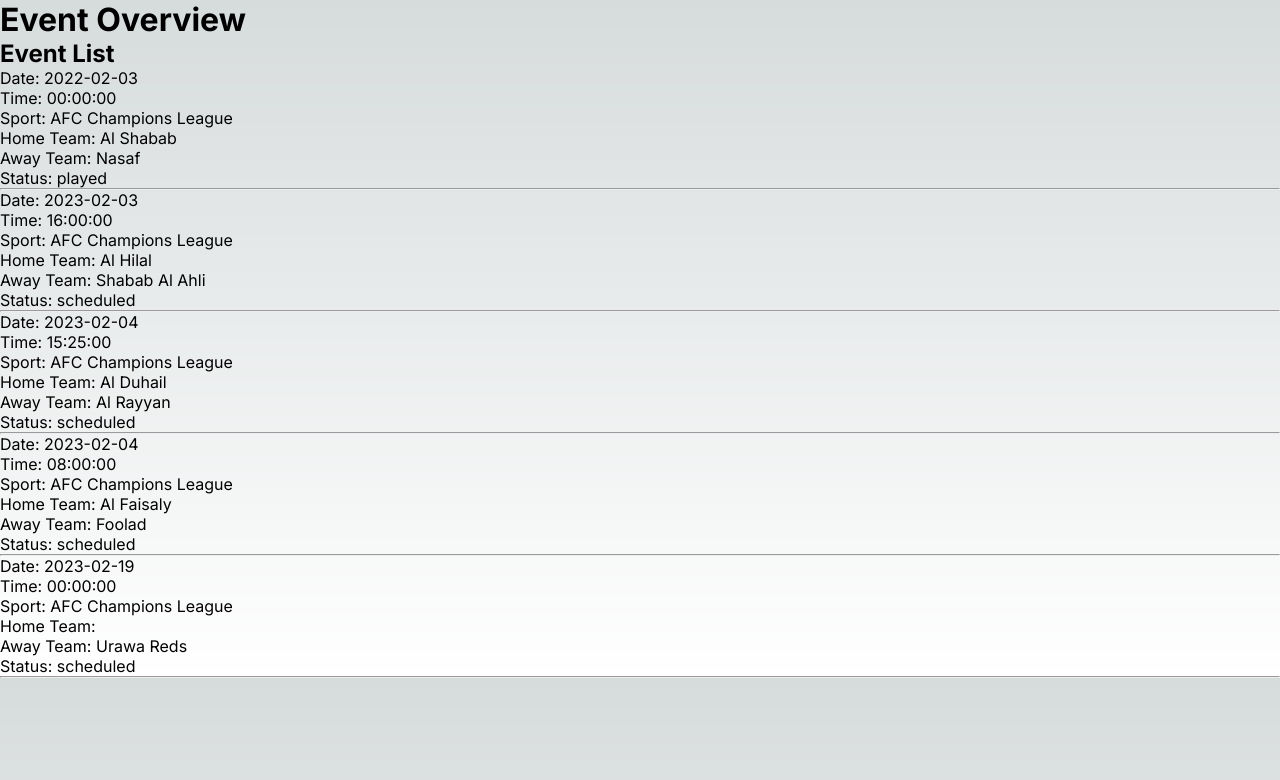
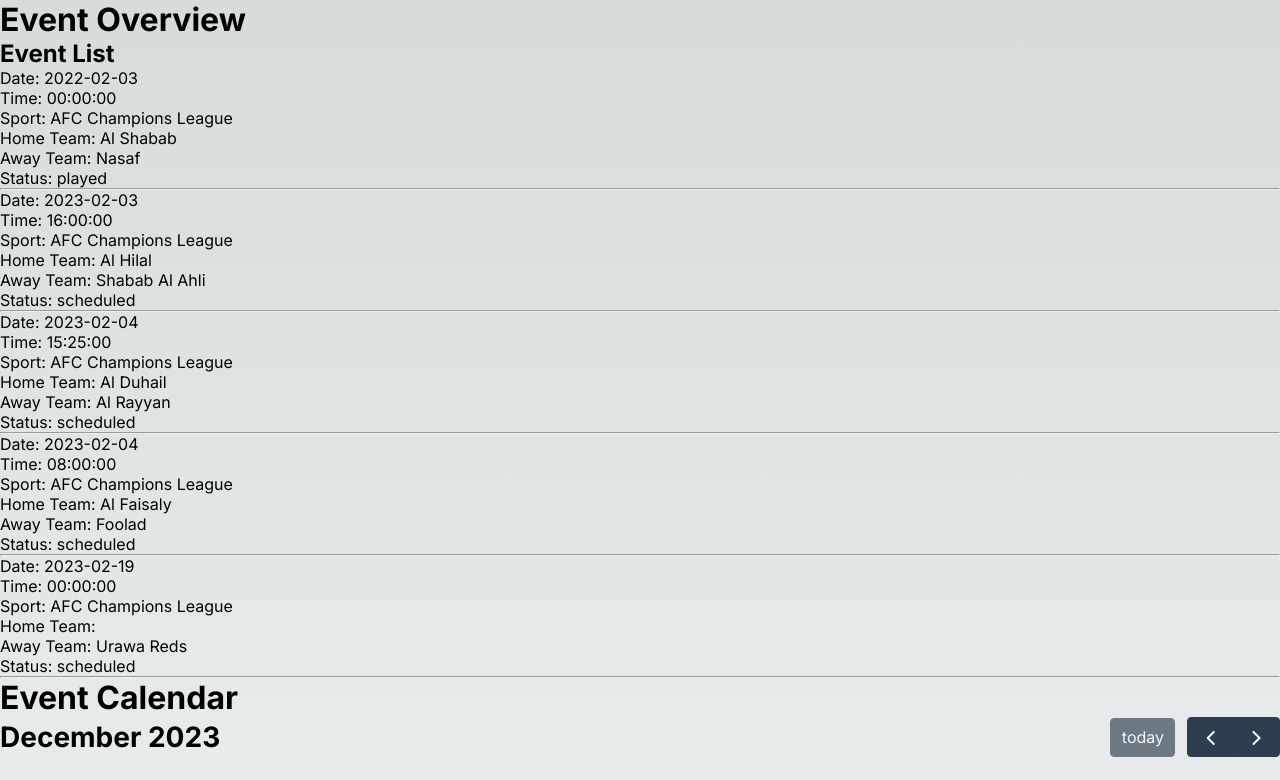
Before and after one commit to JamesN27/frontend-sportradar, a Next.js app: page / in a window 1280 px wide. Shown: the top 780 px of the page. Built offline with nearby package versions, Linux system fonts and the light colour scheme.

Commit message:
Fix node error and implement calendar

```diff
--- a/app/page.js
+++ b/app/page.js
@@ -1,4 +1,5 @@
-// page.js
+import React from 'react';
+import Calendar from '../components/Calendar'; // Import the Calendar component
 import EventList from '../components/EventList';
 
 function MyOverviewPage() {
@@ -6,6 +7,7 @@
     <div>
       <h1>Event Overview</h1>
       <EventList />
+      <Calendar /> {/* Render the Calendar component */}
     </div>
   );
 }
--- /dev/null
+++ b/components/Calendar.js
@@ -0,0 +1,23 @@
+'use client';
+import dayGridPlugin from '@fullcalendar/daygrid';
+import FullCalendar from '@fullcalendar/react';
+// components/Calendar.js
+import React from 'react';
+
+function Calendar({ events }) {
+  return (
+    <div>
+      <h1>Event Calendar</h1>
+      <FullCalendar
+        plugins={[dayGridPlugin]}
+        initialView="dayGridMonth"
+        weekends={false}
+        events={events}
+        // Customize event rendering if needed
+        // eventContent={renderEventContent}
+      />
+    </div>
+  );
+}
+
+export default Calendar;
--- a/package.json
+++ b/package.json
@@ -10,6 +10,8 @@
     "start": "next start"
   },
   "dependencies": {
+    "@fullcalendar/daygrid": "^6.1.10",
+    "@fullcalendar/react": "^6.1.10",
     "next": "14.0.4",
     "react": "^18",
     "react-dom": "^18",
```
Also changed, not shown: 1 other file (tests, documents, lock files or other folders).
